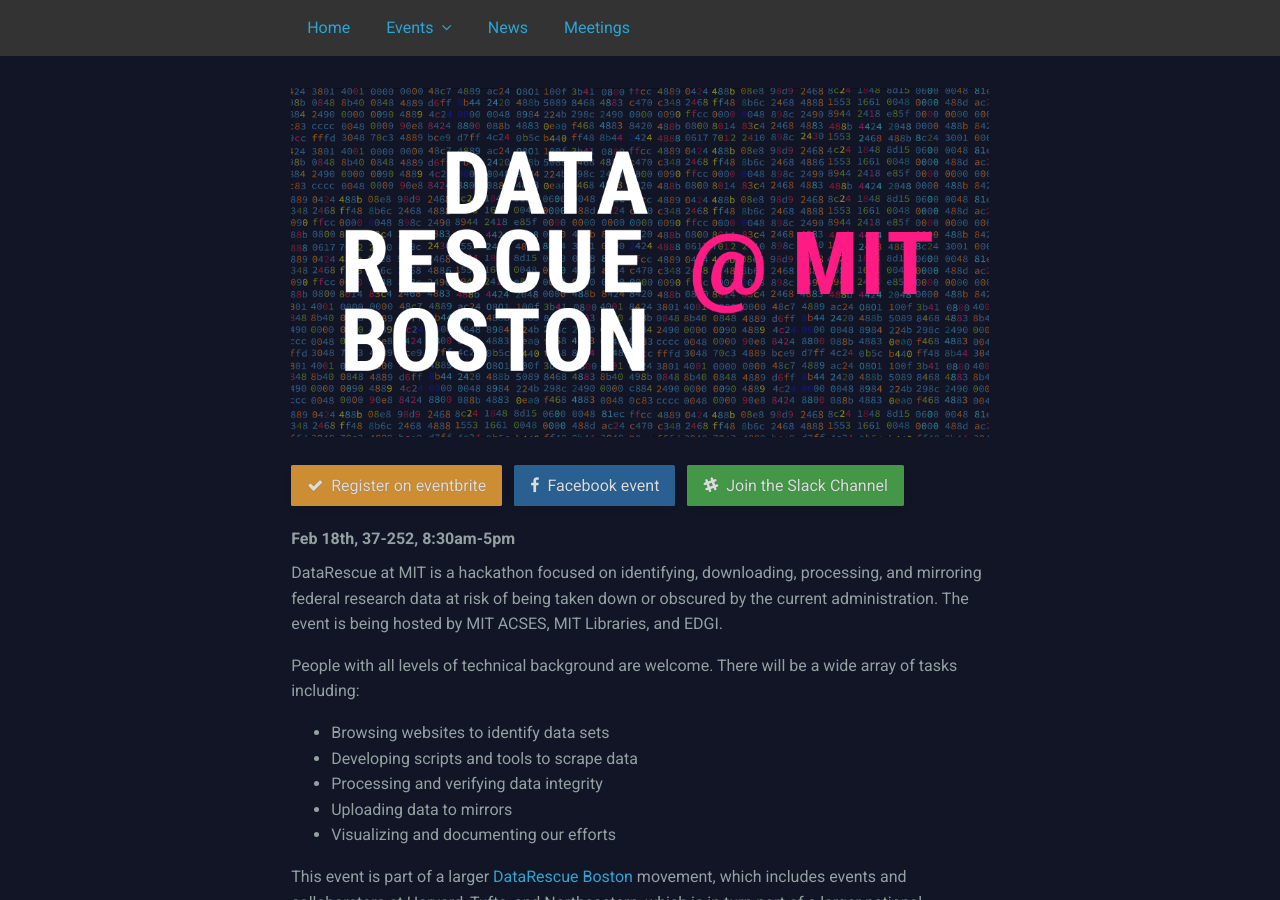
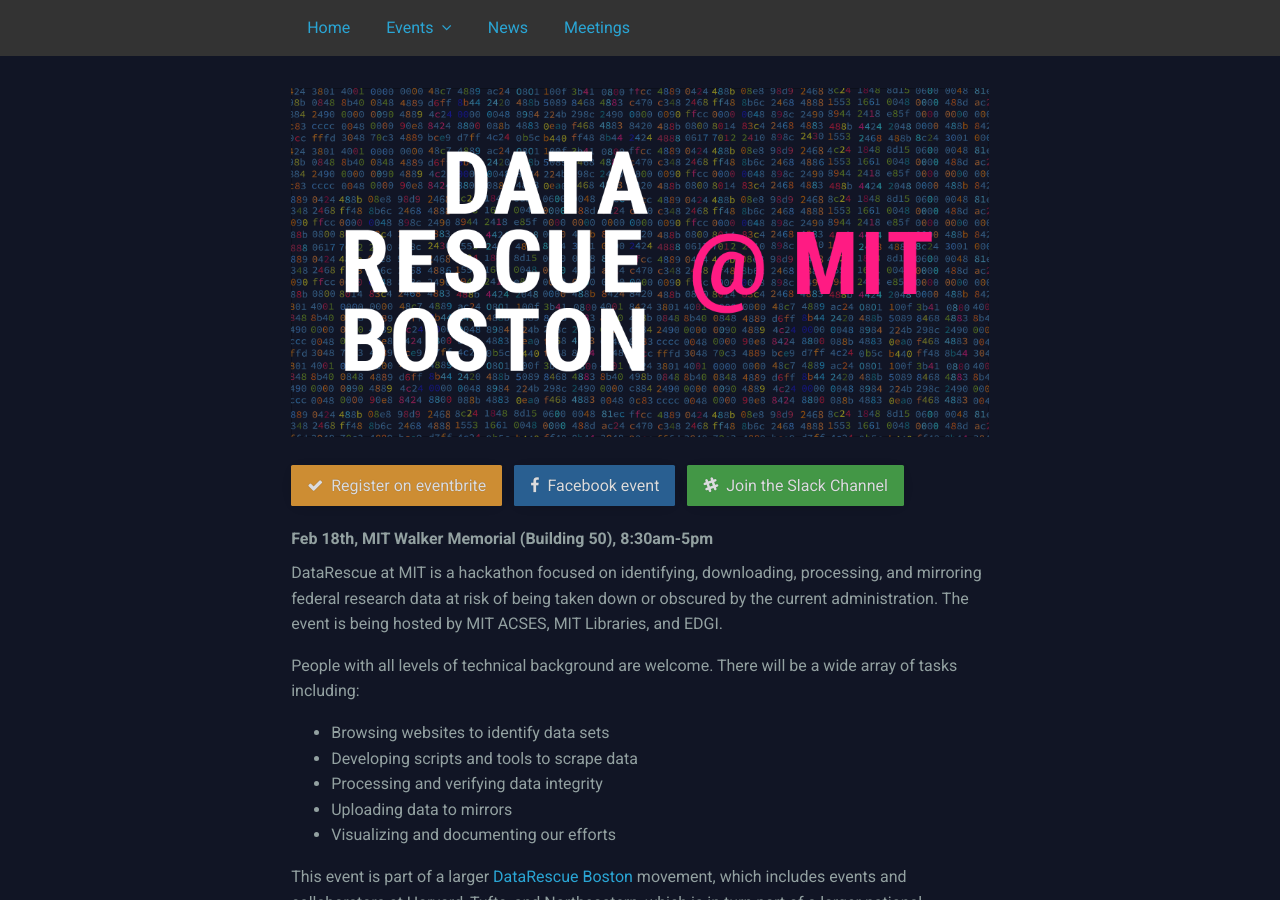
Before and after one commit to data-rescue-boston/data-rescue-boston.github.io, a Jekyll site: the page built from events/mit.md, in a window 1280 px wide and 900 px high. Built offline with Jekyll 4.4.1, drawn with Linux system fonts in a browser that asks for light colours.

Commit message:
update location

```diff
--- a/_sections/mit-01-intro.html
+++ b/_sections/mit-01-intro.html
@@ -11,7 +11,7 @@
   <a class="btn btn-success" href="https://datarescuemit.herokuapp.com/"><i class="fa fa-slack"></i> Join the Slack Channel</a>
 </p>
 
-<h4>Feb 18th, 37-252, 8:30am-5pm</h4>
+<h4>Feb 18th, MIT Walker Memorial (Building 50), 8:30am-5pm</h4>
 
 <p>DataRescue at MIT is a hackathon focused on identifying, downloading, processing, and mirroring federal research data at risk of being taken down or obscured by the current administration. The event is being hosted by MIT ACSES, MIT Libraries, and EDGI.</p>
 
@@ -30,5 +30,5 @@
 
 <h3>Location</h3>
 <div class="embed">
-  <iframe frameborder="0" src="https://www.google.com/maps/embed/v1/place?key=AIzaSyDhnr2XJWAhuZ1WY2AUtTR9oZ1GBjtfIZM&q=MIT+Kavli+Institute+for+Astrophysics+and+Space+Researc" allowfullscreen></iframe>
+  <iframe src="https://www.google.com/maps/embed?pb=!1m18!1m12!1m3!1d2948.2100010684194!2d-71.0905017845437!3d42.359363629186966!2m3!1f0!2f0!3f0!3m2!1i1024!2i768!4f13.1!3m3!1m2!1s0x89e370a852ddb747%3A0xacbd55c556ae6f92!2sWalker+Memorial%2C+142+Memorial+Dr%2C+Cambridge%2C+MA+02142!5e0!3m2!1sen!2sus!4v1486844840916" width="600" height="450" frameborder="0" style="border:0" allowfullscreen></iframe>
 </div>
```
